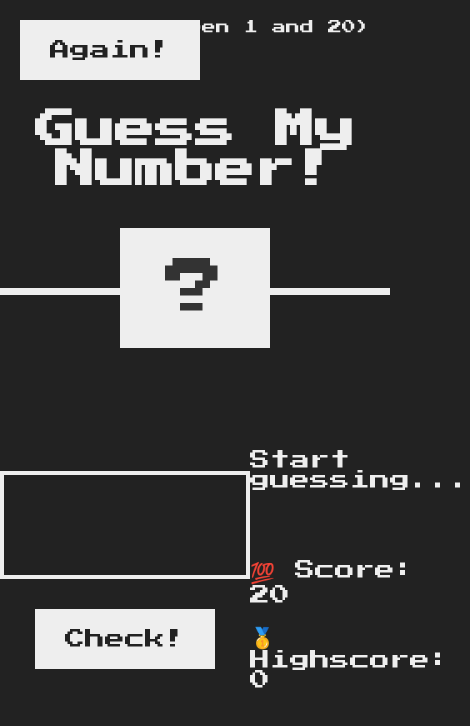
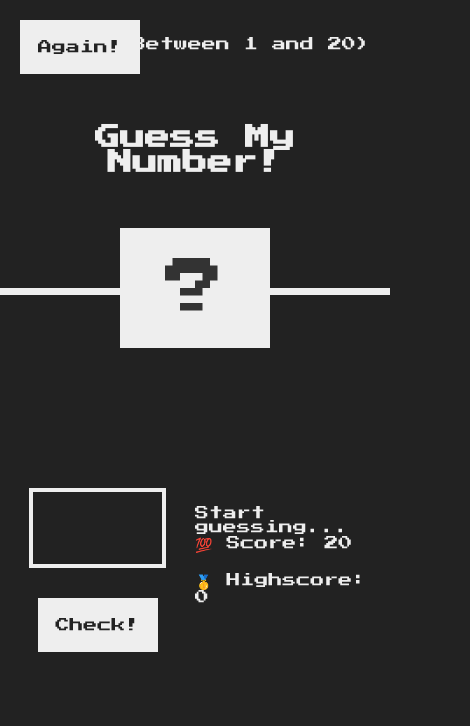
Before and after one commit to iamandobriyal/guess-my-number, a plain HTML site: page index.html in a window 390 px wide. Shown: the whole page, 470 px wide, since content can reach past the window. Drawn offline with Linux system fonts and the light colour scheme.

Commit message:
Add files via upload

```diff
--- a/index.html
+++ b/index.html
@@ -9,8 +9,10 @@
   </head>
   <body>
     <header>
+      <div class="center">
+      <p class="between">(Between 1 and 20)</p>
+    </div>
       <h1>Guess My Number!</h1>
-      <p class="between">(Between 1 and 20)</p>
       <button class="btn again">Again!</button>
       <div class="number">?</div>
     </header>
--- a/style.css
+++ b/style.css
@@ -124,3 +124,34 @@ h1 {
 .label-score {
   margin-bottom: 2rem;
 }
+
+@media only screen and (max-width:780px){
+  body{
+    height: 96vh;
+  }
+  .btn{
+    display: flex;
+   width: 120px;
+   align-items: center;
+   justify-content: center;
+   font-size: 14px;
+  }
+  .guess{
+    width: 70%;
+    height: 80px;
+  }
+  .label-highscore,.label-score,.message{
+    font-size: 14px;
+  }
+  .message{
+    position: absolute;
+    top: 60%;
+  }
+  h1{
+    font-size: 25px;
+  }
+  .between{
+    position: absolute;
+    top: 13%;
+  }
+}
```
